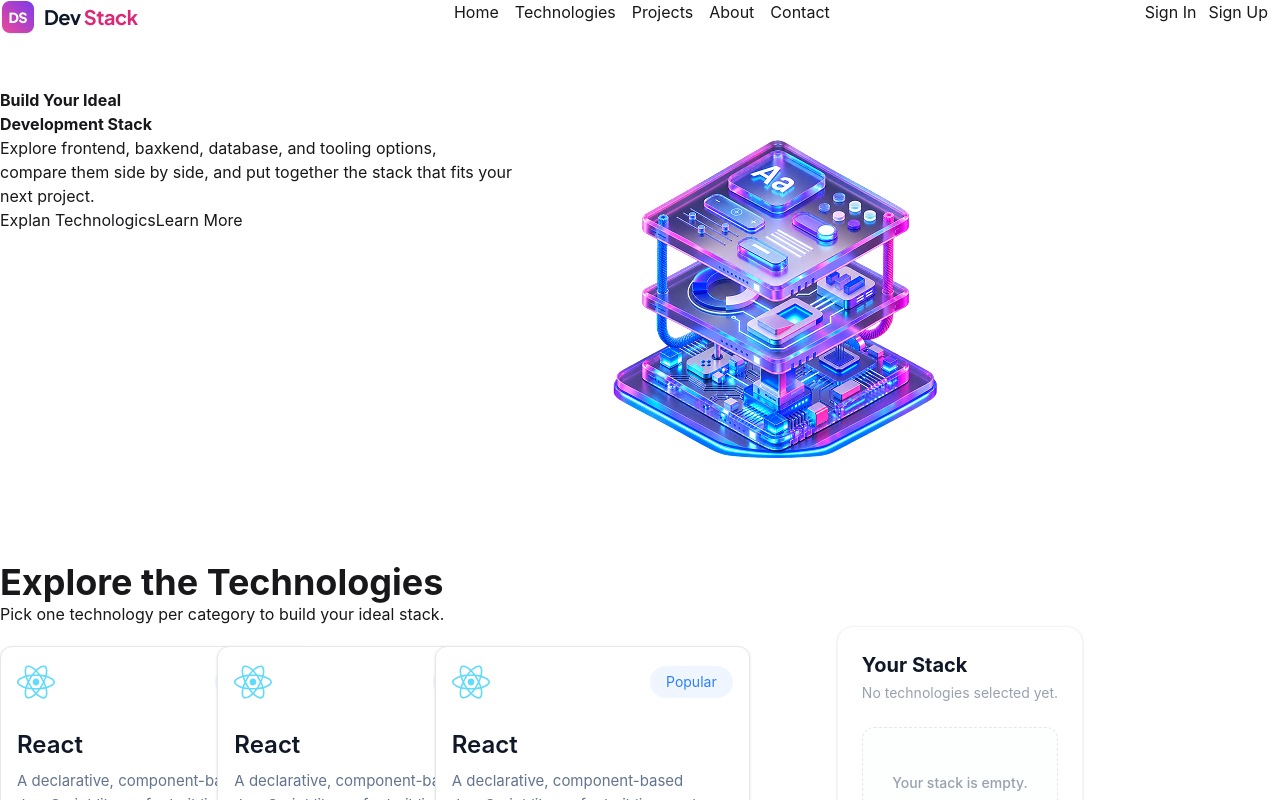
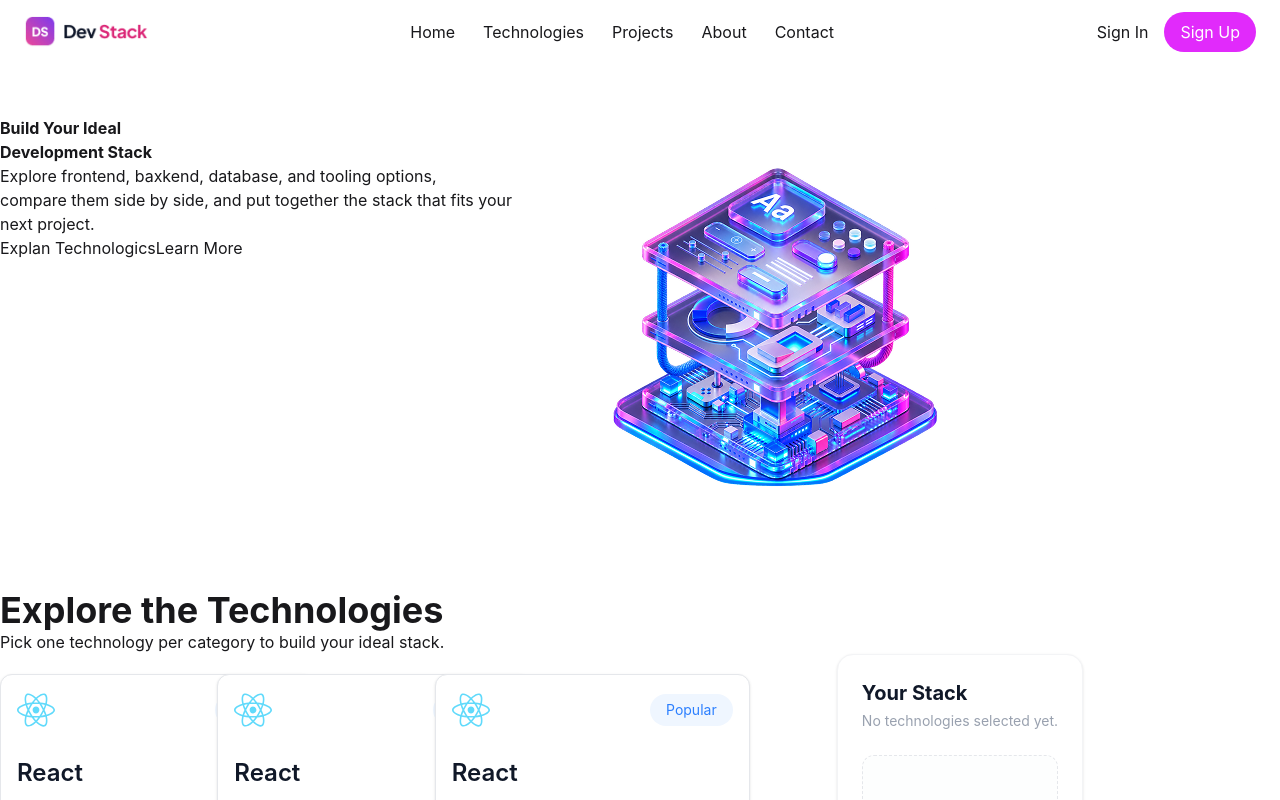
Before and after one commit to toyoba78/assignment-05, a React (Vite) app: page / in a window 1280 px wide. Shown: the top 800 px of the page. Built offline with nearby package versions, Linux system fonts and the light colour scheme.

Commit message:
add humburger navber

```diff
--- a/src/components/Nav.tsx
+++ b/src/components/Nav.tsx
@@ -1,23 +1,69 @@
 import logo from "../assets/logo-text.png";
+import hamburger from "../assets/hamburger.png";
+
 
 const Nav = () => {
   return (
-    <nav className="flex justify-between container mr-2">
-      <img src={logo} alt="Logo" />
+    <nav className="sticky top-0 z-50">
 
-      <ul className="flex gap-4 ">
-        <li>Home</li>
-        <li>Technologies</li>
-        <li>Projects</li>
-        <li>About</li>
-        <li>Contact</li>
-      </ul>
-      <div className="">
-        <button>Sign In</button>
-      <button className="btn-warning px-3">Sign Up</button>
+
+      <div className="mx-auto hidden h-16 max-w-7xl items-center justify-between px-6 md:flex">
+
+        {/* logo */}
+        <div>
+          <img src={logo}  alt="Dev Stack"  className="h-8 w-auto"  />
+        </div>
+
+
+        <div className="flex items-center gap-7">
+          <a href="#">Home</a>
+          <a href="#">Technologies</a>
+          <a href="#">Projects</a>
+          <a href="#">About</a>
+          <a href="#">Contact</a>
+        </div>
+
+        {/* button */}
+        <div className="flex items-center gap-4">
+          <button>Sign In</button>
+
+          <button className="rounded-full bg-fuchsia-500 px-4 py-2 text-white">
+            Sign Up
+          </button>
+        </div>
+
       </div>
+
+
+      {/* Mobile  er jonno*/}
+
+      <div className="mx-auto grid h-16 max-w-7xl grid-cols-3 items-center px-4 md:hidden">
+
+
+        <div className="justify-self-start">
+          <img  src={hamburger}  alt="Menu"  className="h-6 w-6"  />
+
+        </div>
+
+
+        <div className="justify-self-center">
+          <img  src={logo}  alt="Dev Stack"  className="h-8 w-auto"  />
+        </div>
+
+
+        <div className="flex items-center gap-2 justify-self-end">
+          <button className="text-xs">
+            Sign In
+          </button>
+
+          <button className="rounded-full bg-fuchsia-600 px-3 py-1.5 text-xs text-white">
+            Sign Up
+          </button>
+        </div>
+
+      </div>
+
     </nav>
-
   );
 };
 
```
Also changed, not shown: src/assets/hamburger.png (added).
